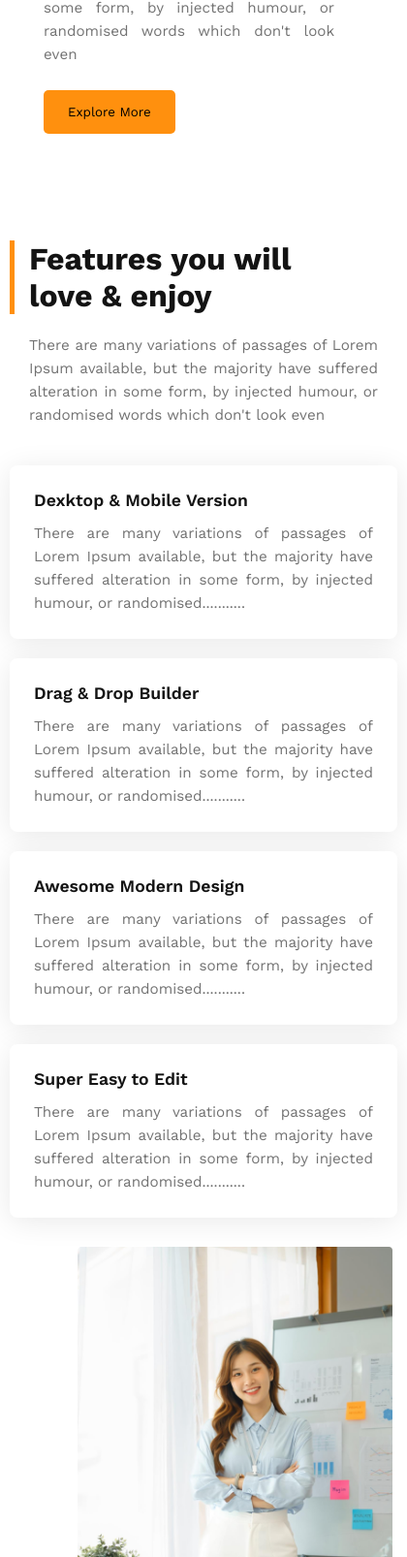
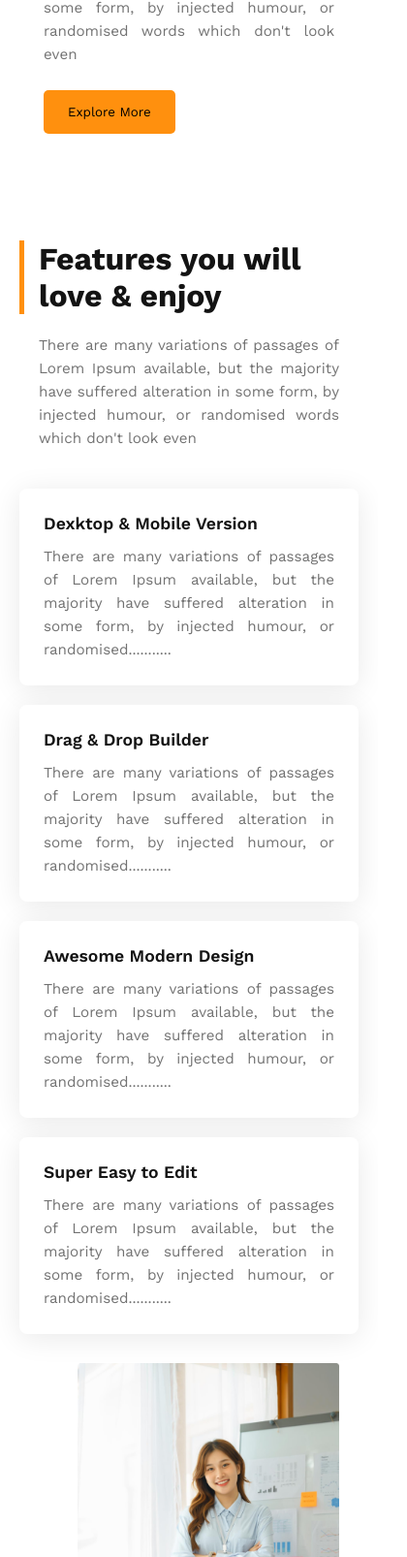
Before and after one commit to rahat-israil/Responsive-Architects-Website, a plain HTML site: page index.html in a window 390 px wide. Shown: the part 2718-4324 px from the top of the page at 97% size, 420 px wide, since content can reach past the window. Drawn offline with nearby package versions, Linux system fonts and the light colour scheme.

Commit message:
Fix responsive error

```diff
--- a/style.css
+++ b/style.css
@@ -296,10 +296,10 @@ footer{
       flex-direction: column;
     }
     .feature-image img {
-      width: 325px;
+      width: 270px;
     }
     .feature-box{
-      width: 400px;
+      width: 350px;
       margin: 0px auto;
       padding: 10px;
     }
```
